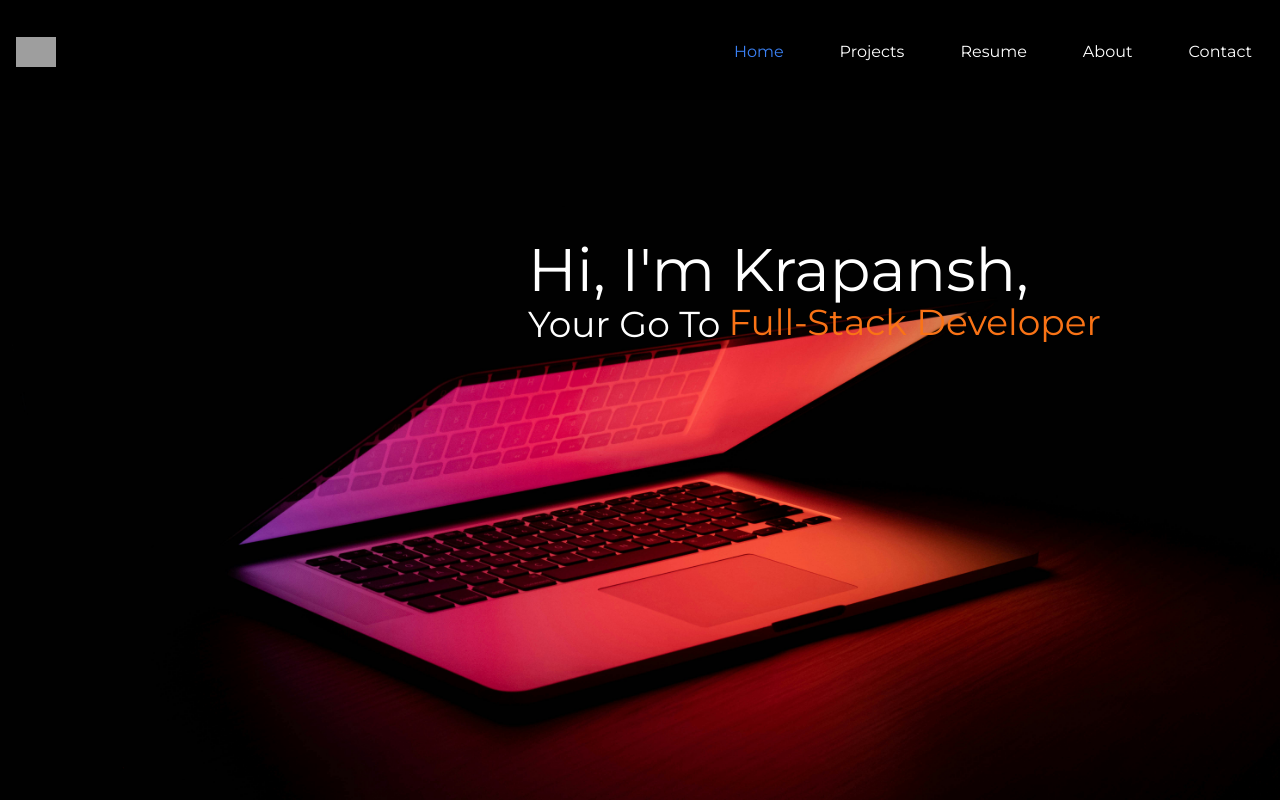
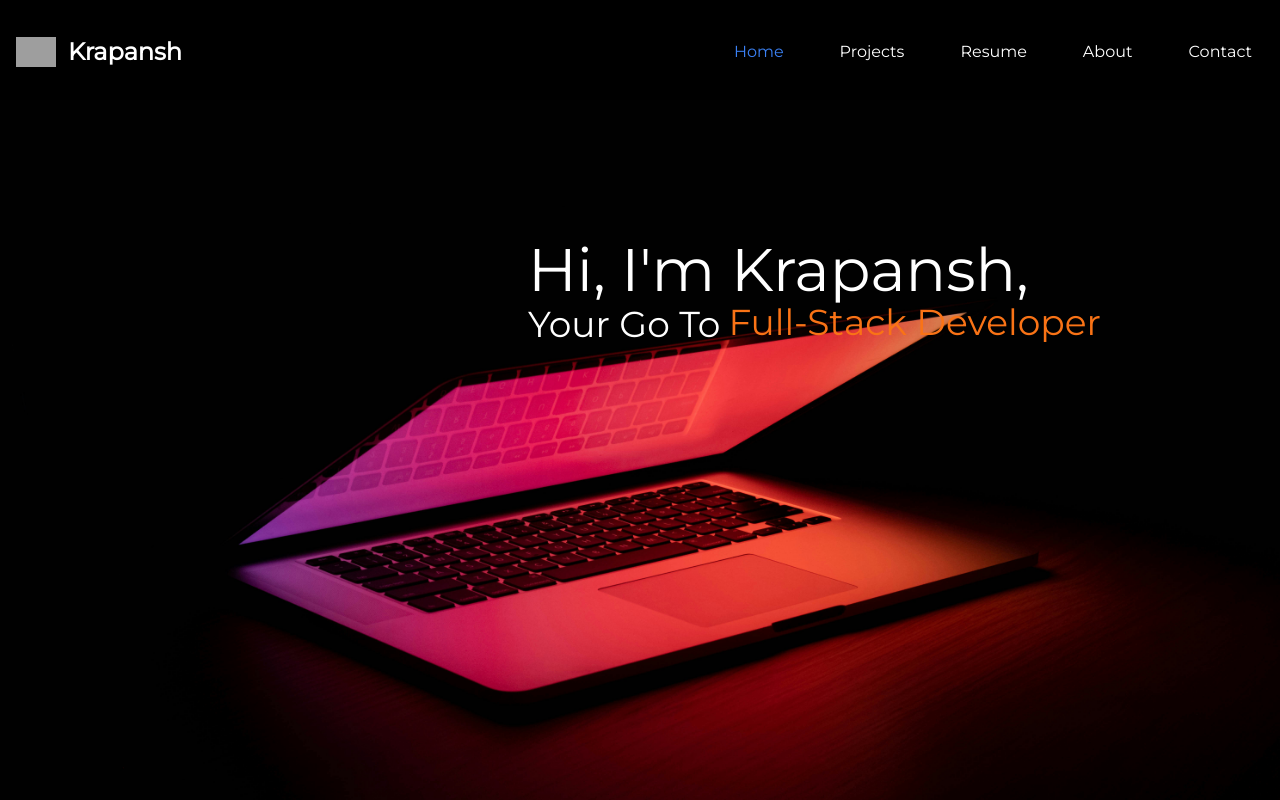
Before and after one commit to Krips24/My-Portfolio, a Next.js app: page / in a window 1280 px wide. Shown: the top 800 px of the page. Built offline with nearby package versions, Linux system fonts and the light colour scheme; grey boxes are pictures that could not be loaded.

Commit message:
text white navbar

```diff
--- a/app/components/Navbar.tsx
+++ b/app/components/Navbar.tsx
@@ -30,7 +30,7 @@
               height={40}
               alt="Flowbite Logo"
             />
-            <span className="self-center text-2xl font-semibold whitespace-nowrap dark:text-white">
+            <span className="self-center text-2xl font-semibold whitespace-nowrap text-white">
               Krapansh
             </span>
           </a>
```
